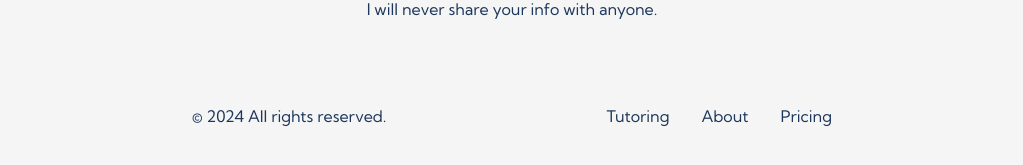
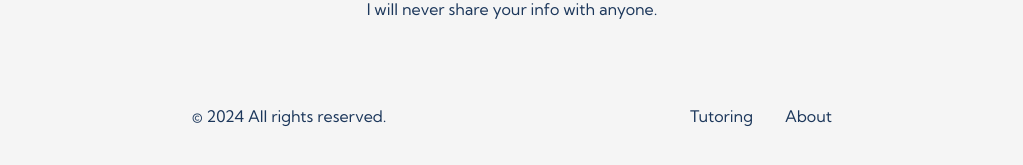
Before and after one commit to GG1982/Jekyll-ggmaths, a Jekyll site: the page built from pages/index.html, in a window 1280 px wide and 900 px high, scrolled down 3693 px. Shown: the part 690-855 px from the top of the window, without its empty margins (128-1151 px from the left). Built offline with Jekyll 4.4.1, drawn with Linux system fonts in a browser that asks for light colours.

Commit message:
remove pricing from footer

```diff
--- a/_includes/footer.html
+++ b/_includes/footer.html
@@ -4,7 +4,7 @@
         <ul role="list">
             <li><a href="/#tutoring"class="nav-link">Tutoring</a></li>
             <li><a href="/#about"class="nav-link">About</a></li>
-            <li><a href="/#pricing"class="nav-link">Pricing</a></li>
+            <!-- <li><a href="/#pricing"class="nav-link">Pricing</a></li> -->
         </ul>
     </nav>
 </footer>
```
Also changed, not shown: 6 other files.
